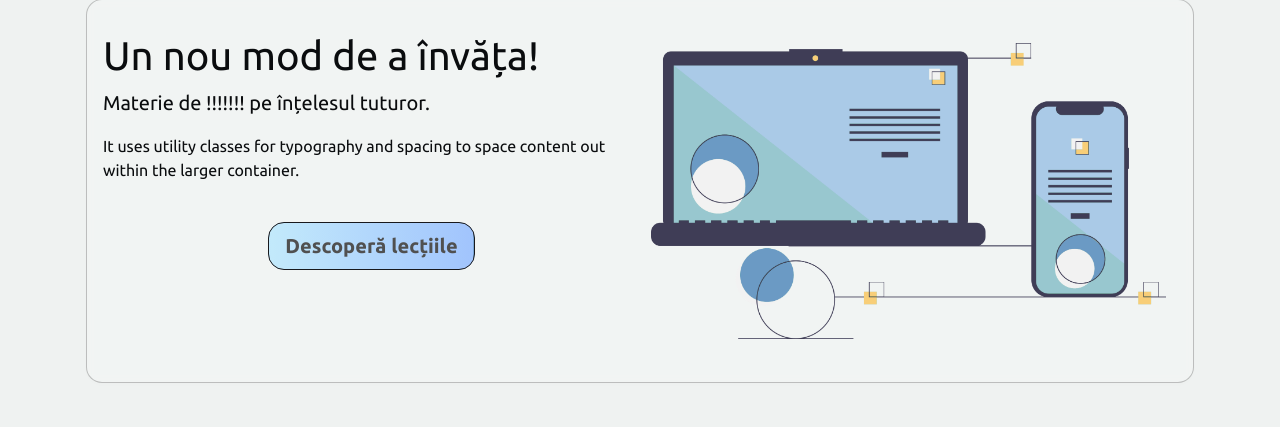
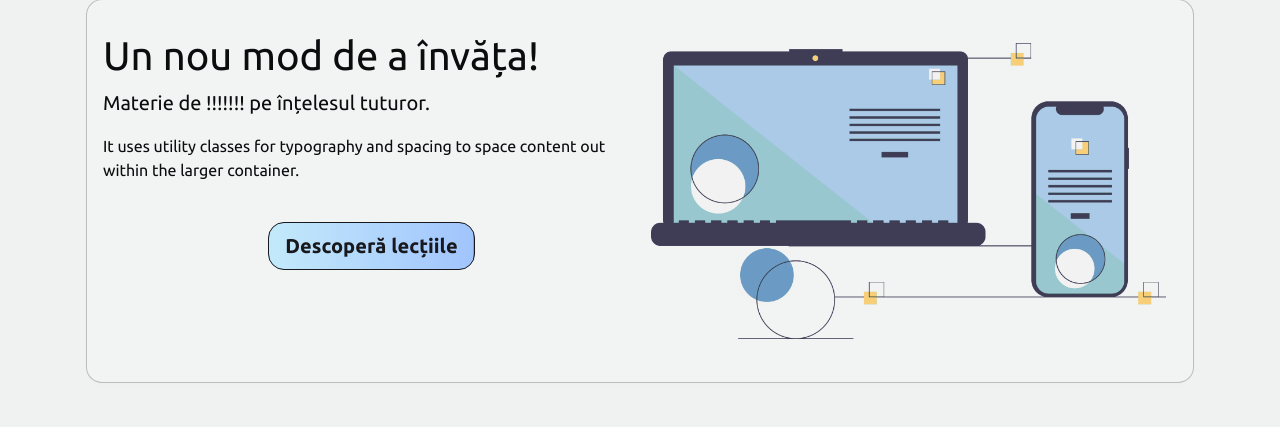
Before and after one commit to StudentAppRO/StudentApp-beta-old, a PHP site: page / in a window 1280 px wide, with the pointer over the restyled element. Shown: the part 81-508 px from the top of the page. Run offline with PHP 8.4, Linux system fonts and the light colour scheme; some libraries are stand-ins or nearby versions.

Commit message:
🧚btn hover effect 2

```diff
--- a/StudentApp/src/assets/CSS/style.css
+++ b/StudentApp/src/assets/CSS/style.css
@@ -242,7 +242,7 @@ a.nav-link, p.nav-link{
 
 .btn-success:hover{
   background-color: var(--cyan);
-   color: var(--gray) !important;
+   color: var(--dark-gray) !important;
   border-color: var(--dark-gray);
 }
 
```
